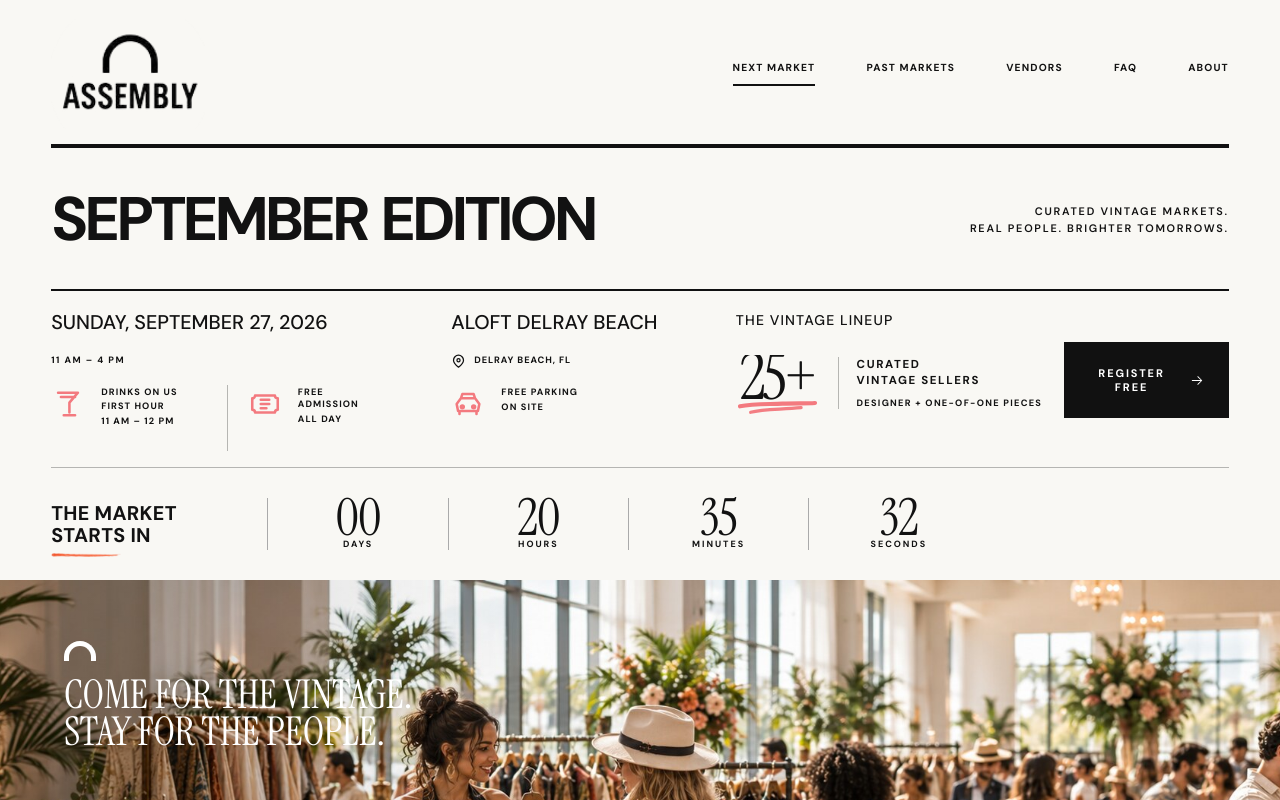
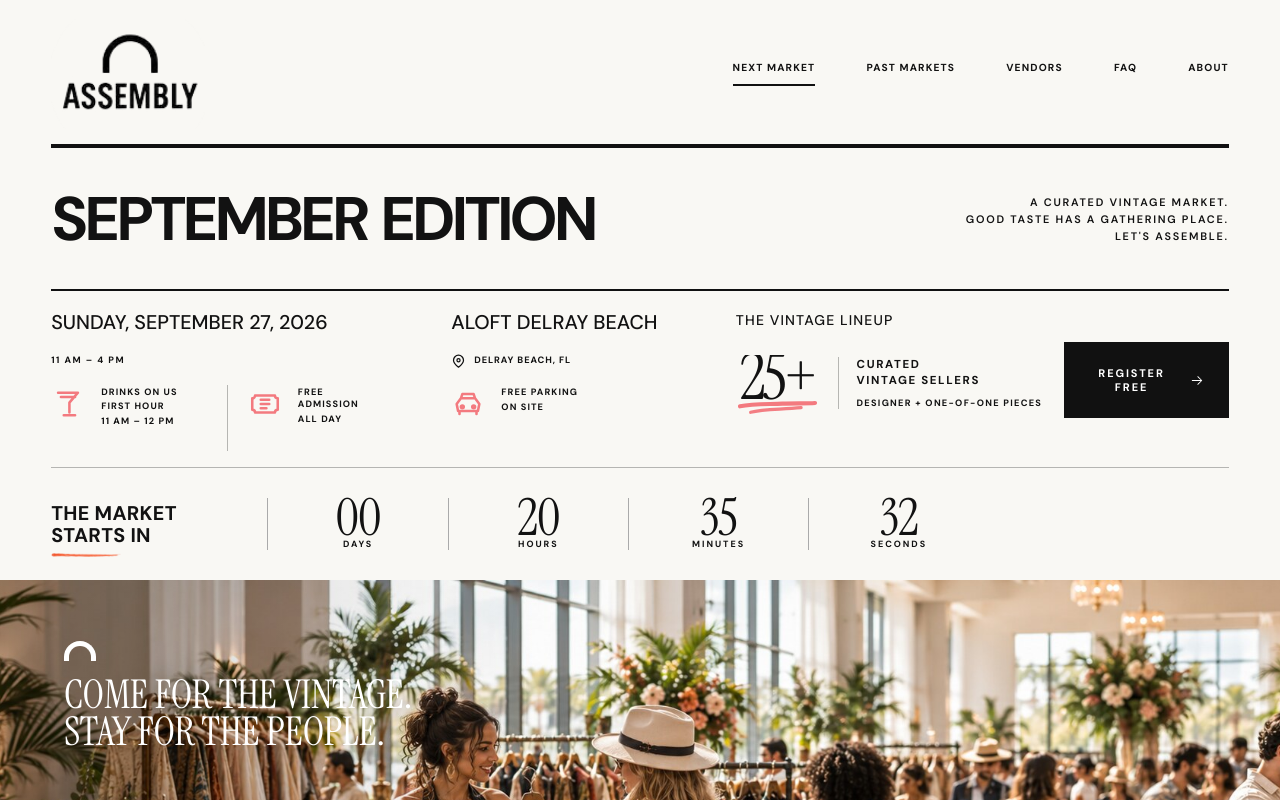
Before and after one commit to simplyrylo413/Assemblyvintage, a React (Vite) app: page / in a window 1280 px wide. Shown: the top 800 px of the page. Built offline with nearby package versions, Linux system fonts and the light colour scheme.

Commit message:
Update September edition statement

```diff
--- a/src/App.jsx
+++ b/src/App.jsx
@@ -307,7 +307,7 @@ export function App() {
                 </span>
               ))}
             </h1>
-            <p>CURATED VINTAGE MARKETS.<br />REAL PEOPLE. BRIGHTER TOMORROWS.</p>
+            <p>A CURATED VINTAGE MARKET.<br />GOOD TASTE HAS A GATHERING PLACE.<br />LET'S ASSEMBLE.</p>
           </section>
 
           <section className="event-system" aria-label="Upcoming event details" data-event-reveal>
```
Also changed, not shown: 1 other file (tests, documents, lock files or other folders).
